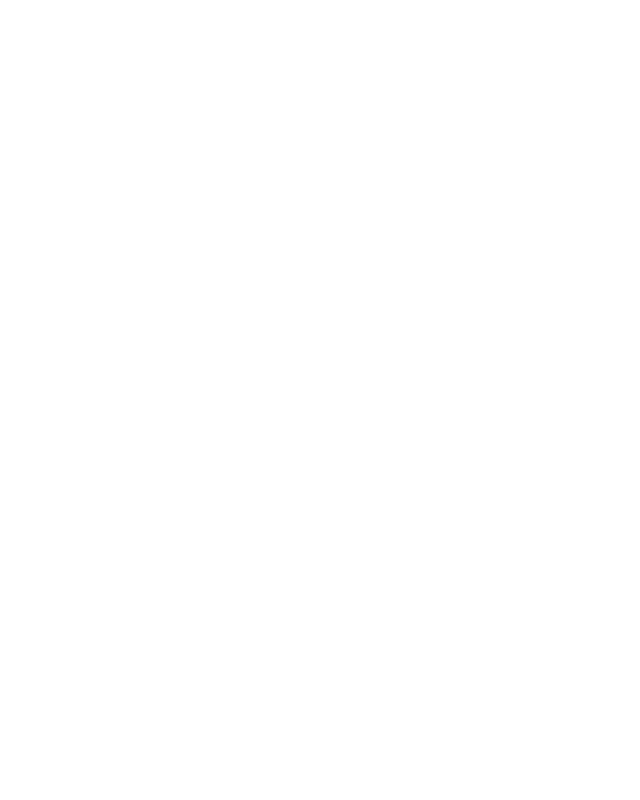
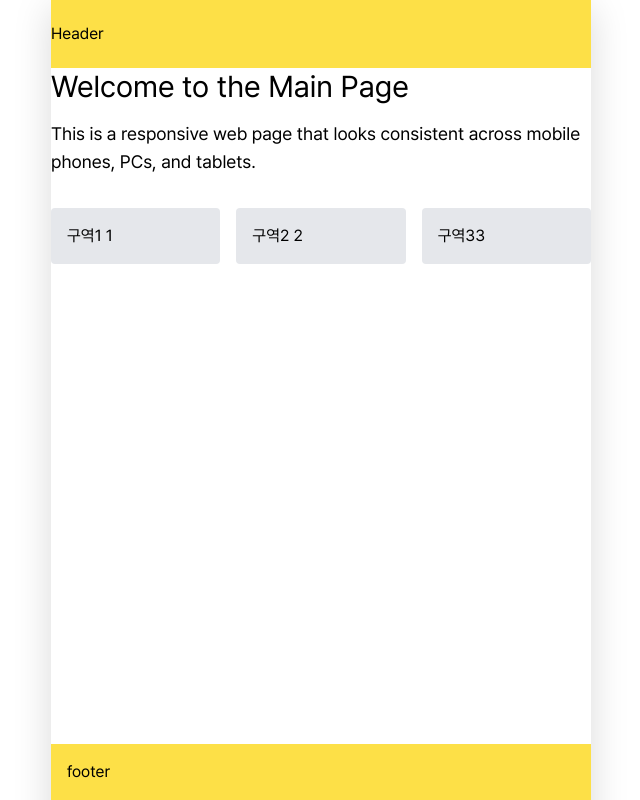
Before and after one commit to unao6/NBBANG_FE, a React (Create React App) app: page / in a window 1280 px wide. Shown: the top 800 px of the page, without its empty margins (319-959 px from the left). Built offline with nearby package versions, Linux system fonts and the light colour scheme.

Commit message:
feat: 공통컴퍼넌트, header,footer,main 추가

```diff
--- a/src/App.jsx
+++ b/src/App.jsx
@@ -1,12 +1,27 @@
 import "./index.css";
 
+import { BrowserRouter } from "react-router-dom";
+import Container from "./components/Container";
+import Content from "./components/Content";
+import Footer from "./components/footer/Footer";
+import Header from "./components/header/Header";
 import React from "react";
-import ReactDOM from "react-dom";
 import Router from "./Router";
 
 function App() {
-  return;
-  <div className="App"> </div>;
+  return (
+    <div className="App font-pre">
+      <BrowserRouter>
+        <Container>
+          <Header />
+          <Content>
+            <Router />
+          </Content>
+          <Footer />
+        </Container>
+      </BrowserRouter>
+    </div>
+  );
 }
 
 export default App;
--- a/src/Router.jsx
+++ b/src/Router.jsx
@@ -1,7 +1,13 @@
 import { Route, Routes } from "react-router-dom";
 
+import Main from "./pages/main/Main";
+
 const Router = () => {
-  return <Routes></Routes>;
+  return (
+    <Routes>
+      <Route path="/" element={<Main />} />
+    </Routes>
+  );
 };
 
 export default Router;
--- /dev/null
+++ b/src/components/Container.jsx
@@ -0,0 +1,14 @@
+const Container = ({ children }) => {
+  return (
+    <div className="max-h-screen">
+      <main
+        className="w-full max-w-[540px] mx-auto"
+        style={{ boxShadow: "rgba(0, 0, 0, 0.15) 0px 8px 36px" }}
+      >
+        {children}
+      </main>
+    </div>
+  );
+};
+
+export default Container;
--- /dev/null
+++ b/src/components/Content.jsx
@@ -0,0 +1,5 @@
+const Content = ({ children }) => {
+  return <div className="pt-[68px]">{children}</div>;
+};
+
+export default Content;
--- /dev/null
+++ b/src/components/footer/Footer.jsx
@@ -0,0 +1,9 @@
+const Footer = () => {
+  return (
+    <footer className="fixed bottom-0 w-full max-w-[540px] bg-white">
+      <div className="bg-yellow-300 p-4">footer</div>
+    </footer>
+  );
+};
+
+export default Footer;
--- /dev/null
+++ b/src/components/header/Header.jsx
@@ -0,0 +1,9 @@
+const Header = () => {
+  return (
+    <header className="h-[68px] w-full max-w-[540px] fixed bg-white">
+      <div className="bg-yellow-300 h-full flex items-center">Header</div>
+    </header>
+  );
+};
+
+export default Header;
--- a/src/pages/main/Main.jsx
+++ b/src/pages/main/Main.jsx
@@ -0,0 +1,23 @@
+import Content from "../../components/Content";
+import React from "react";
+
+const Main = () => {
+  return (
+    <>
+      <div className="h-[200vh]">
+        <h1 className="text-3xl mb-4">Welcome to the Main Page</h1>
+        <p className="text-lg mb-8">
+          This is a responsive web page that looks consistent across mobile
+          phones, PCs, and tablets.
+        </p>
+        <div className="grid grid-cols-1 md:grid-cols-2 lg:grid-cols-3 gap-4">
+          <div className="bg-gray-200 p-4 rounded">구역1 1</div>
+          <div className="bg-gray-200 p-4 rounded">구역2 2</div>
+          <div className="bg-gray-200 p-4 rounded">구역33</div>
+        </div>
+      </div>
+    </>
+  );
+};
+
+export default Main;
```
Also changed, not shown: public/index.html (+1 -1 lines).
